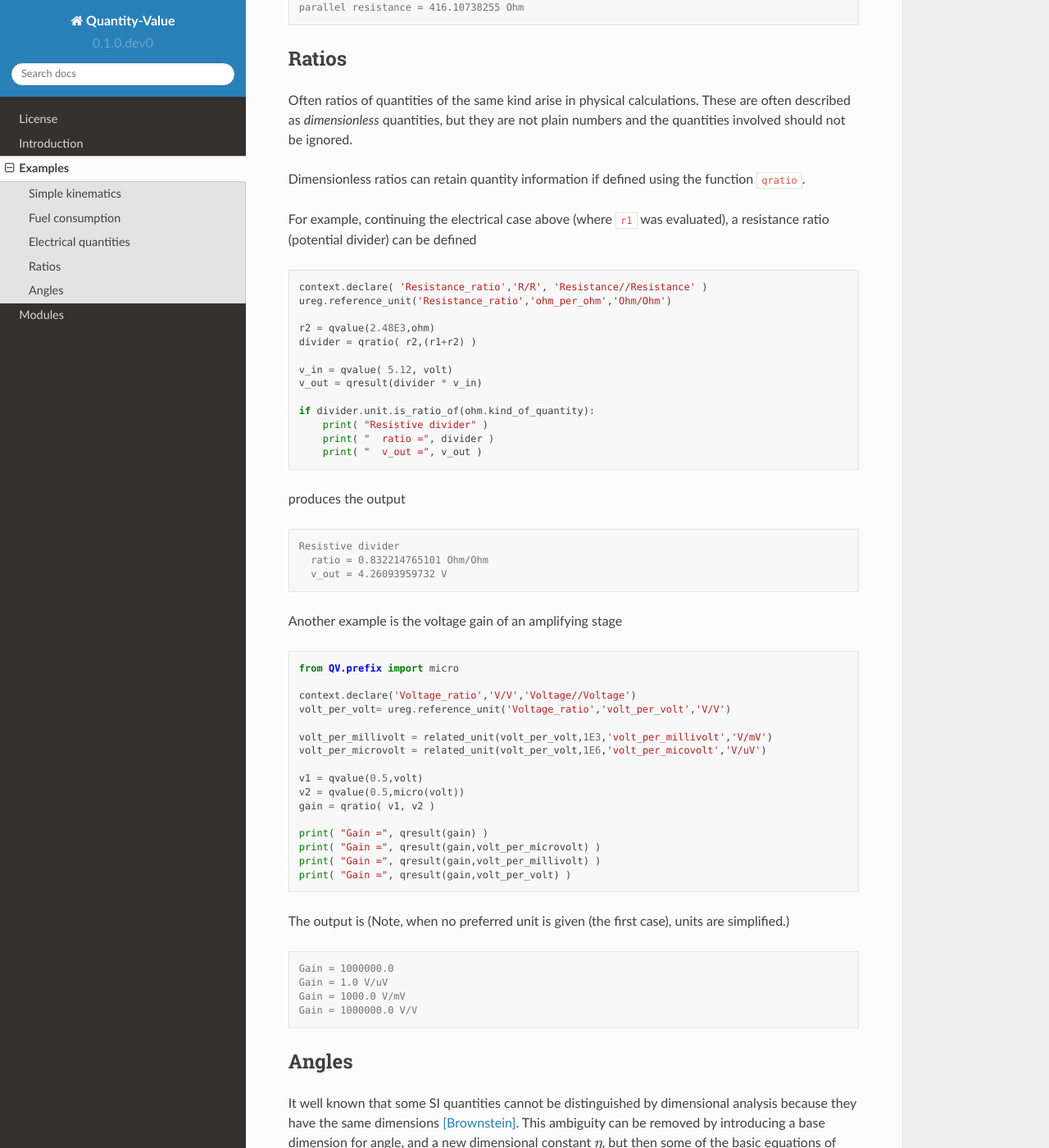
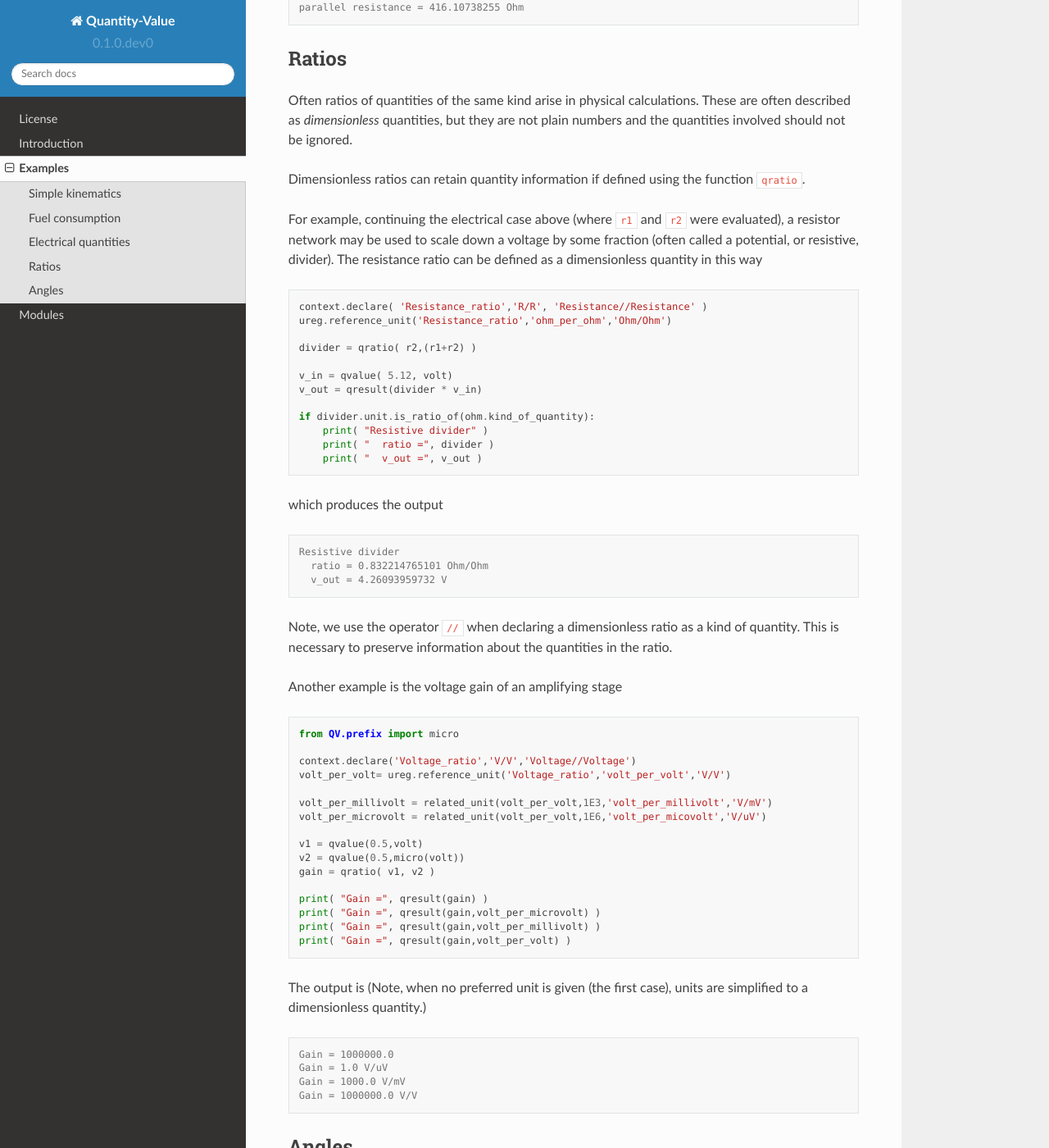
Before and after one commit to MSLNZ/Quantity-Value, a Sphinx documentation site: the page built from docs/examples.rst, in a window 1280 px wide and 1400 px high, scrolled down 3491 px. Shown: the whole window at 82% size. Built offline with Sphinx 7.4.7 and the Read the Docs theme 2.0.0, drawn with Linux system fonts in a browser that asks for light colours; some of the changed text lies outside the part shown.

Commit message:
Suggested changes to the docs by Joe

```diff
--- a/docs/examples.rst
+++ b/docs/examples.rst
@@ -168,14 +168,13 @@ Often ratios of quantities of the same kind arise in physical calculations. Thes
 
 Dimensionless ratios can retain quantity information if defined using the function ``qratio``.
 
-For example, continuing the electrical case above (where ``r1`` was evaluated), a resistance ratio (potential divider) can be defined
+For example, continuing the electrical case above (where ``r1`` and ``r2`` were evaluated), a resistor network may be used to scale down a voltage by some fraction (often called a potential, or resistive, divider). The resistance ratio can be defined as a dimensionless quantity in this way
 
 .. code-block:: python
 
     context.declare( 'Resistance_ratio','R/R', 'Resistance//Resistance' )
     ureg.reference_unit('Resistance_ratio','ohm_per_ohm','Ohm/Ohm')
 
-    r2 = qvalue(2.48E3,ohm)
     divider = qratio( r2,(r1+r2) )
 
     v_in = qvalue( 5.12, volt)
@@ -186,13 +185,15 @@ For example, continuing the electrical case above (where ``r1`` was evaluated),
         print( "  ratio =", divider )
         print( "  v_out =", v_out )
 
-produces the output
+which produces the output
 
 .. code-block:: pycon
 
     Resistive divider
       ratio = 0.832214765101 Ohm/Ohm
       v_out = 4.26093959732 V
+
+Note, we use the operator ``//`` when declaring a dimensionless ratio as a kind of quantity. This is necessary to preserve information about the quantities in the ratio.
 
 Another example is the voltage gain of an amplifying stage
 
@@ -215,7 +216,7 @@ Another example is the voltage gain of an amplifying stage
     print( "Gain =", qresult(gain,volt_per_millivolt) )
     print( "Gain =", qresult(gain,volt_per_volt) )
 
-The output is (Note, when no preferred unit is given (the first case), units are simplified.)
+The output is (Note, when no preferred unit is given (the first case), units are simplified to a dimensionless quantity.)
 
 .. code-block:: pycon
 
@@ -227,7 +228,7 @@ The output is (Note, when no preferred unit is given (the first case), units are
 Angles
 ======
 
-It well known that some SI quantities cannot be distinguished by dimensional analysis because they have the same dimensions [Brownstein]_. This ambiguity can be removed by introducing a base dimension for angle, and a new dimensional constant :math:`\eta`, but then some of the basic equations of physics also have to be changed [Quincey]_.
+It is well known that some SI quantities cannot be distinguished by dimensional analysis because they have the same dimensions [Brownstein]_. This ambiguity can be removed by introducing a base dimension for angle, and a new dimensional constant :math:`\eta`, but then some of the basic equations of physics also have to be changed [Quincey]_.
 
 It is not as bad as it sounds. For example, the well-known equation
 
@@ -286,5 +287,5 @@ The output displays
 .. [#FN2] The argument ``litres_per_100_km`` is passed to ``qresult()``  to obtain results in the required unit. The default would be the reference unit declared for the kind of quantity (``litres_per_km`` in this case).
 .. [#FN3] Reduced to SI base units, the consumption is about :math:`8.6 \times 10^{-8}\,m^2`. This area, multiplied by the distance travelled, is the volume of fuel required.
 
-.. [Brownstein] K. R. Brownstein, *"Angles - lets treat them squarely"* , Am. J. Phys. **65** (7), July 1997, pp 605-614.
-.. [Quincey] P. Quincey and R. J. C. Brown, *"Implications of adopting plane angle as a base quantity in the SI"* , Metrologia **53** , 2016, pp 998-1002.
+.. [Brownstein] K. R. Brownstein, *Angles - lets treat them squarely*, `Am. J. Phys. **65** (7), July 1997, pp 605-614 <https://doi.org/10.1119/1.18616>`_ .
+.. [Quincey] P. Quincey and R. J. C. Brown, *Implications of adopting plane angle as a base quantity in the SI*, `Metrologia **53** , 2016, pp 998-1002 <https://doi.org/10.1088/0026-1394/53/3/998>`_.
--- a/docs/introduction.rst
+++ b/docs/introduction.rst
@@ -6,7 +6,7 @@ Introduction
 
 This package supports the representation of physical quantities as a measured value paired with a unit, for example 10.5 kg. It is possible to declare quantities like ``m = qvalue(10.5,kg)`` and then use ``m`` in mathematical expressions. The rules governing calculations with quantities are handled by the software.
 
-The package intended to become a tool to ensure quantity correctness in calculations that manipulate physical quantities, but it is still in the early stages of development.
+The package intends to become a tool to ensure quantity correctness in calculations that manipulate physical quantities, but it is still in the early stages of development.
 
 Background
 ==========
--- a/docs/unit_register.rst
+++ b/docs/unit_register.rst
@@ -14,16 +14,16 @@ Units are declared by providing the name of the kind of quantity, the unit name
     metre = SI.reference_unit('Length','metre','m')   # reference unit
     centimetre = metric_prefix.centi(metre) # related unit
 
-Units can be looked up in the register by name or by term, or the name may be used as an attribute of the register. These expressions return the ``metre`` unit ::
+Units can be looked up in the register by name or by term, or the name may be used as an attribute of the register. These expressions return the ``metre`` unit
+
+.. code-block:: python
 
     SI['metre']
     SI['m']
     SI.metre
 
-
 .. contents::
    :local:
-
 
 .. _unit_register_module:
 
```
Also changed, not shown: other parts of docs/examples.rst (+4 -4 lines), 1 other file.
